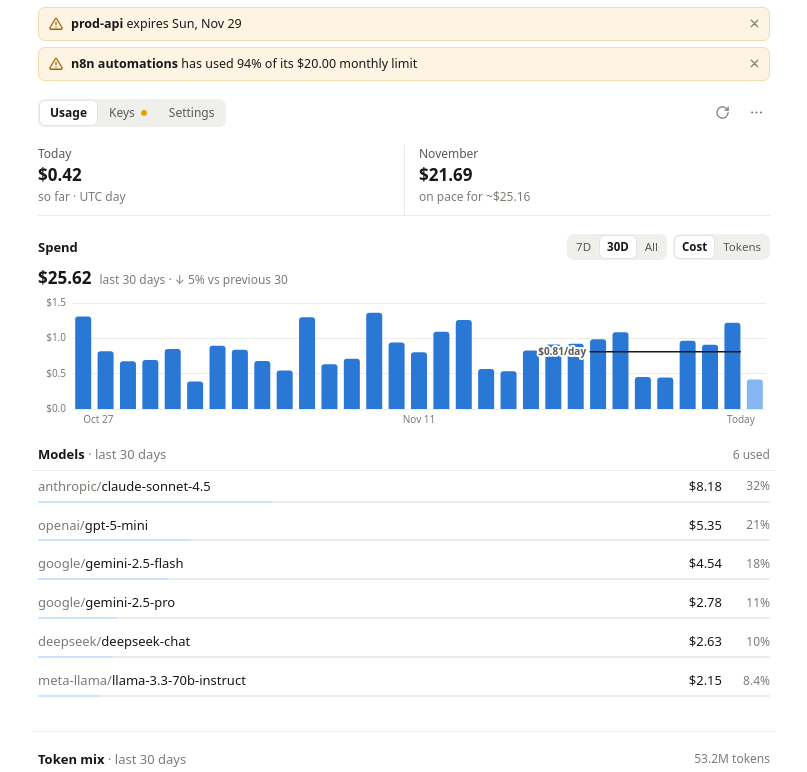
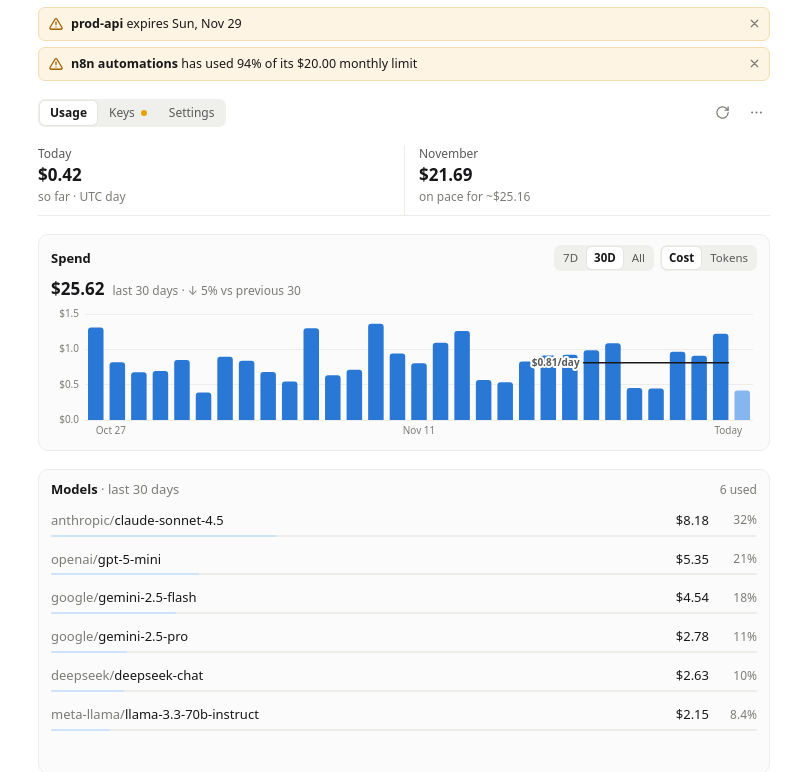
Before and after one commit to Lilykos/orca-openrouter-usage, a plain HTML site: page panel/index.html in a window 1280 px wide. Shown: the part 157-929 px from the top of the page, without its empty margins (236-1043 px from the left). Drawn offline with Linux system fonts and the light colour scheme.

Commit message:
style: put Spend, Models, Token mix and Activity in quiet cards
Co-Authored-By: Claude Opus 5.5 <noreply@anthropic.com>

```diff
--- a/panel/index.html
+++ b/panel/index.html
@@ -196,6 +196,11 @@ h2 .scope { font-weight: 400; color: var(--muted); }
 .chart .ref { stroke: var(--ref); stroke-width: 1.5; stroke-linecap: round; }
 .chart .ref-l { font-size: 10px; fill: var(--fg-2); font-weight: 600; }
 
+/* Usage sections sit in quiet cards so the page reads as a few blocks, not one long list. */
+.ucard { background: color-mix(in srgb, var(--fg) 2.5%, var(--bg)); border: 1px solid var(--hair); border-radius: 10px; padding: 10px 12px 12px; min-width: 0; }
+html.light .ucard { background: color-mix(in srgb, var(--fg) 1.8%, var(--bg)); }
+.ucard .quad > div { background: color-mix(in srgb, var(--fg) 5%, var(--bg)); }
+.ucard .mbox { border: 0; margin-bottom: -6px; }
 /* models */
 .mbox { height: 262px; overflow-y: auto; overscroll-behavior: contain; margin-top: 4px; padding: 0 6px; margin-left: -6px; margin-right: -6px; border-top: 1px solid var(--hair); border-bottom: 1px solid var(--hair); scrollbar-width: thin; scrollbar-color: var(--border) transparent; }
 .mbox::-webkit-scrollbar { width: 6px; }
@@ -745,14 +750,14 @@ function mixHtml(rep) {
 function usageHtml(rep) {
   const seg = (list, cur, act, label) => `<div class="seg sm" role="radiogroup" aria-label="${label}">${list.map(([v, l]) => `<button type="button" role="radio" aria-checked="${cur === v}" tabindex="${cur === v ? 0 : -1}" data-act="${act}" data-val="${v}" data-fk="${act}:${v}">${l}</button>`).join('')}</div>`;
   return `${todayMonthHtml(rep)}
-    <section aria-labelledby="h-spend">
+    <section class="ucard" aria-labelledby="h-spend">
       <div class="sec-h"><h2 id="h-spend">${TOK() ? 'Tokens' : 'Spend'}</h2><div class="ctl">${seg(RANGES, state.range, 'range', 'Range')}${seg(MEASURES, state.measure, 'measure', 'Measure')}</div></div>
       <div id="u-readout">${readoutHtml(rep)}</div>
       <svg class="chart${state.model ? ' sel' : ''}" role="group" aria-label="${TOK() ? 'Daily tokens' : 'Daily spend'}. Arrow keys move, Enter selects a day."></svg>
     </section>
-    <section aria-labelledby="h-models" id="u-models">${modelsHtml(rep)}</section>
-    <section aria-labelledby="h-mix" id="u-mix">${mixHtml(rep)}</section>
-    <section aria-labelledby="h-heat">
+    <section class="ucard" aria-labelledby="h-models" id="u-models">${modelsHtml(rep)}</section>
+    <section class="ucard" aria-labelledby="h-mix" id="u-mix">${mixHtml(rep)}</section>
+    <section class="ucard" aria-labelledby="h-heat">
       <div class="sec-h"><h2 id="h-heat">Activity <span class="scope">· 26 weeks</span></h2><span class="side" id="heat-ro" aria-live="polite"></span></div>
       <svg class="heat" role="grid" aria-label="Daily ${TOK() ? 'tokens' : 'spend'} for 26 weeks. Arrow keys move, Enter selects a day."></svg>
       <div class="heat-foot"><span class="scale" aria-hidden="true">Less <i style="background:var(--h0)"></i><i style="background:var(--h1)"></i><i style="background:var(--h2)"></i><i style="background:var(--h3)"></i><i style="background:var(--h4)"></i> More</span><span>Click a day to select it</span></div>
```
Also changed, not shown: images/screenshot-ledger.png, images/screenshot-models.png, images/screenshot-overview.png, 1 other file.
